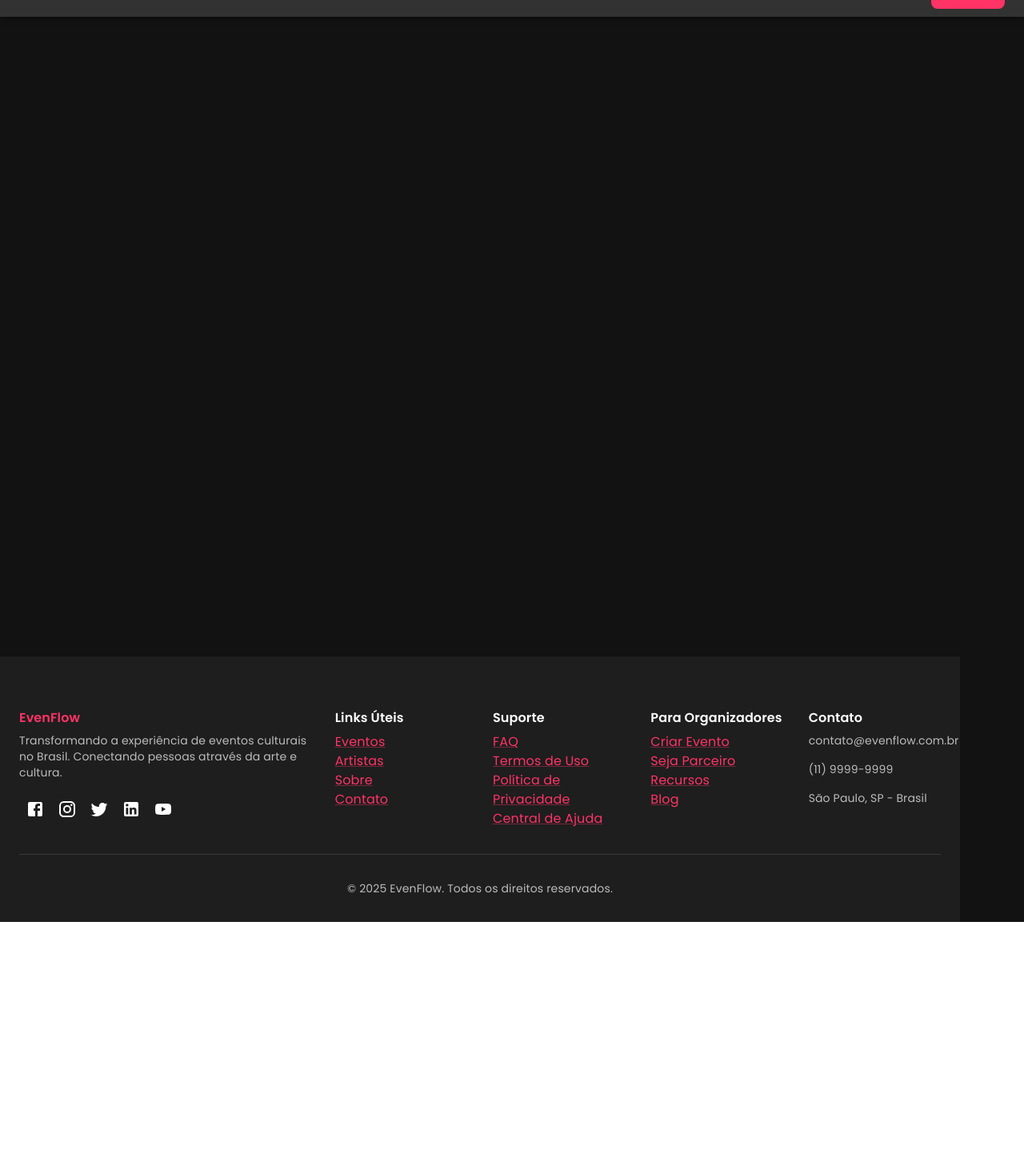
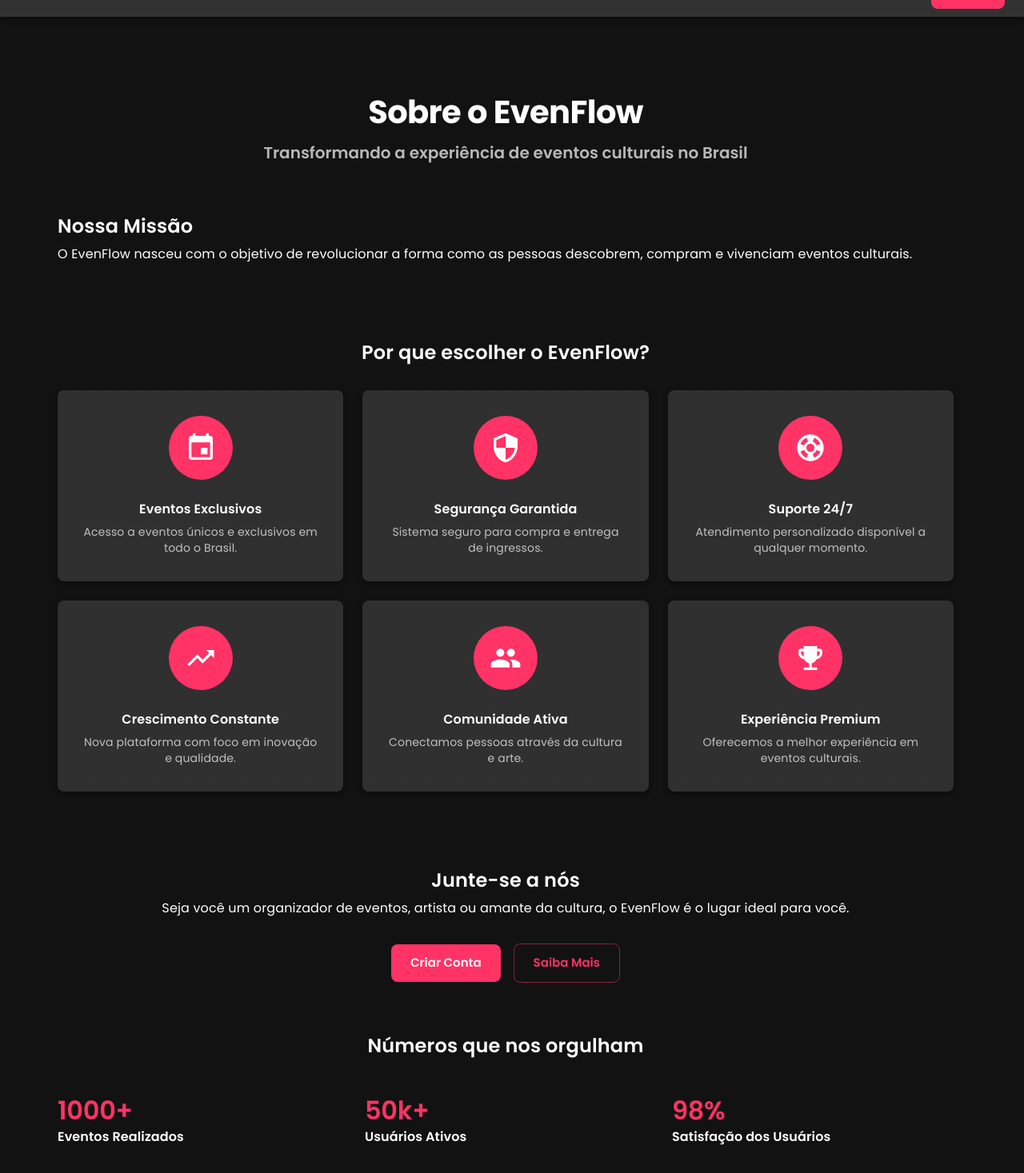
Before and after one commit to svsilva/evenflow-platform, a React (Vite) app in the folder frontend/: page /sobre in a window 1280 px wide. Shown: the part 43-1510 px from the top of the page at 80% size. Before the commit the page ends 1196 px from the top, so only its background shows below. Built offline with nearby package versions, Linux system fonts and the light colour scheme.

Commit message:
feat: implementação da página sobre, separando os components

```diff
--- a/frontend/src/App.jsx
+++ b/frontend/src/App.jsx
@@ -10,7 +10,7 @@ import Home from './pages/Home';
 //import EventoDetalhes from './pages/EventoDetalhes';
 //import Eventos from './pages/Eventos';
 import Auth from './pages/Auth';
-//import Sobre from './pages/Sobre';
+import Sobre from './pages/Sobre';
 //import Dashboard from './pages/Dashboard';
 
 function App() {
@@ -23,10 +23,11 @@ function App() {
           <Layout>
             <Routes>
               <Route path="/" element={<Home />} />
+              <Route path="/sobre" element={<Sobre />} />
               <Route path="/auth" element={<Auth />} />
               {/*<Route path="/eventos" element={<Eventos />} />
               <Route path="/evento/:id" element={<EventoDetalhes />} />
-              <Route path="/sobre" element={<Sobre />} />
+
               <Route path="/dashboard" element={<Dashboard />} />*/}
             </Routes>
           </Layout>
--- /dev/null
+++ b/frontend/src/components/sobre/CallToAction.jsx
@@ -0,0 +1,35 @@
+import React from 'react';
+import { Typography, Button, Box } from '@mui/material';
+
+const CallToAction = () => {
+  return (
+    <>
+      <Typography variant="h4" gutterBottom align="center">
+        Junte-se a nós
+      </Typography>
+      <Typography variant="body1" paragraph align="center">
+        Seja você um organizador de eventos, artista ou amante da cultura,
+        o EvenFlow é o lugar ideal para você.
+      </Typography>
+      <Box sx={{ mt: 4, textAlign: 'center' }}>
+        <Button
+          variant="contained"
+          color="primary"
+          size="large"
+          sx={{ mr: 2 }}
+        >
+          Criar Conta
+        </Button>
+        <Button
+          variant="outlined"
+          color="primary"
+          size="large"
+        >
+          Saiba Mais
+        </Button>
+      </Box>
+    </>
+  );
+};
+
+export default CallToAction;
--- /dev/null
+++ b/frontend/src/components/sobre/FeatureCard.jsx
@@ -0,0 +1,21 @@
+import React from 'react';
+import { Typography } from '@mui/material';
+import { FeatureCard, IconWrapper } from '../../styles/components/sobreStyle';
+
+const FeatureCardComponent = ({ icon, title, description }) => {
+  return (
+    <FeatureCard elevation={3}>
+      <IconWrapper>
+        {icon}
+      </IconWrapper>
+      <Typography variant="h6" gutterBottom>
+        {title}
+      </Typography>
+      <Typography variant="body2" color="textSecondary">
+        {description}
+      </Typography>
+    </FeatureCard>
+  );
+};
+
+export default FeatureCardComponent;
--- /dev/null
+++ b/frontend/src/components/sobre/StatsSection.jsx
@@ -0,0 +1,32 @@
+import React from 'react';
+import { Typography, Grid } from '@mui/material';
+
+const StatsSection = () => {
+  const stats = [
+    { value: '1000+', label: 'Eventos Realizados' },
+    { value: '50k+', label: 'Usuários Ativos' },
+    { value: '98%', label: 'Satisfação dos Usuários' },
+  ];
+
+  return (
+    <>
+      <Typography variant="h4" gutterBottom align="center">
+        Números que nos orgulham
+      </Typography>
+      <Grid container spacing={4} sx={{ mt: 2 }}>
+        {stats.map((stat, index) => (
+          <Grid item xs={12} sm={4} key={index}>
+            <Typography variant="h2" color="primary">
+              {stat.value}
+            </Typography>
+            <Typography variant="h6">
+              {stat.label}
+            </Typography>
+          </Grid>
+        ))}
+      </Grid>
+    </>
+  );
+};
+
+export default StatsSection;
--- /dev/null
+++ b/frontend/src/pages/Sobre.jsx
@@ -0,0 +1,107 @@
+import React from 'react';
+import { Typography, Box, Grid, Container } from '@mui/material';
+import {
+  Event,
+  Security,
+  Support,
+  TrendingUp,
+  People,
+  EmojiEvents,
+} from '@mui/icons-material';
+import { motion } from 'framer-motion';
+import { FeaturesContainer } from '../styles/components/sobreStyle';
+import FeatureCard from '../components/sobre/FeatureCard';
+import StatsSection from '../components/sobre/StatsSection';
+import CallToAction from '../components/sobre/CallToAction';
+
+const Sobre = () => {
+  const features = [
+    {
+      icon: <Event sx={{ fontSize: 40 }} />,
+      title: 'Eventos Exclusivos',
+      description: 'Acesso a eventos únicos e exclusivos em todo o Brasil.',
+    },
+    {
+      icon: <Security sx={{ fontSize: 40 }} />,
+      title: 'Segurança Garantida',
+      description: 'Sistema seguro para compra e entrega de ingressos.',
+    },
+    {
+      icon: <Support sx={{ fontSize: 40 }} />,
+      title: 'Suporte 24/7',
+      description: 'Atendimento personalizado disponível a qualquer momento.',
+    },
+    {
+      icon: <TrendingUp sx={{ fontSize: 40 }} />,
+      title: 'Crescimento Constante',
+      description: 'Nova plataforma com foco em inovação e qualidade.',
+    },
+    {
+      icon: <People sx={{ fontSize: 40 }} />,
+      title: 'Comunidade Ativa',
+      description: 'Conectamos pessoas através da cultura e arte.',
+    },
+    {
+      icon: <EmojiEvents sx={{ fontSize: 40 }} />,
+      title: 'Experiência Premium',
+      description: 'Oferecemos a melhor experiência em eventos culturais.',
+    },
+  ];
+
+  return (
+    <motion.div
+      initial={{ opacity: 0 }}
+      animate={{ opacity: 1 }}
+      transition={{ duration: 0.5 }}
+    >
+      <Container maxWidth="lg">
+        <Box sx={{ my: 8, textAlign: 'center' }}>
+          <Typography variant="h1" component="h1" gutterBottom>
+            Sobre o EvenFlow
+          </Typography>
+          <Typography variant="h5" color="textSecondary" paragraph>
+            Transformando a experiência de eventos culturais no Brasil
+          </Typography>
+        </Box>
+
+        <Box sx={{ my: 8 }}>
+          <Typography variant="h4" gutterBottom>
+            Nossa Missão
+          </Typography>
+          <Typography variant="body1" paragraph>
+            O EvenFlow nasceu com o objetivo de revolucionar a forma como as pessoas
+            descobrem, compram e vivenciam eventos culturais.
+          </Typography>
+          {/* ... outros parágrafos */}
+        </Box>
+
+        <FeaturesContainer>
+          <Typography variant="h4" gutterBottom align="center" sx={{ mb: 4 }}>
+            Por que escolher o EvenFlow?
+          </Typography>
+          <Grid container spacing={3}>
+            {features.map((feature, index) => (
+              <Grid item xs={12} sm={6} md={4} key={index}>
+                <FeatureCard
+                  icon={feature.icon}
+                  title={feature.title}
+                  description={feature.description}
+                />
+              </Grid>
+            ))}
+          </Grid>
+        </FeaturesContainer>
+
+        <Box sx={{ my: 8 }}>
+          <CallToAction />
+        </Box>
+
+        <Box sx={{ my: 8 }}>
+          <StatsSection />
+        </Box>
+      </Container>
+    </motion.div>
+  );
+};
+
+export default Sobre;
```
